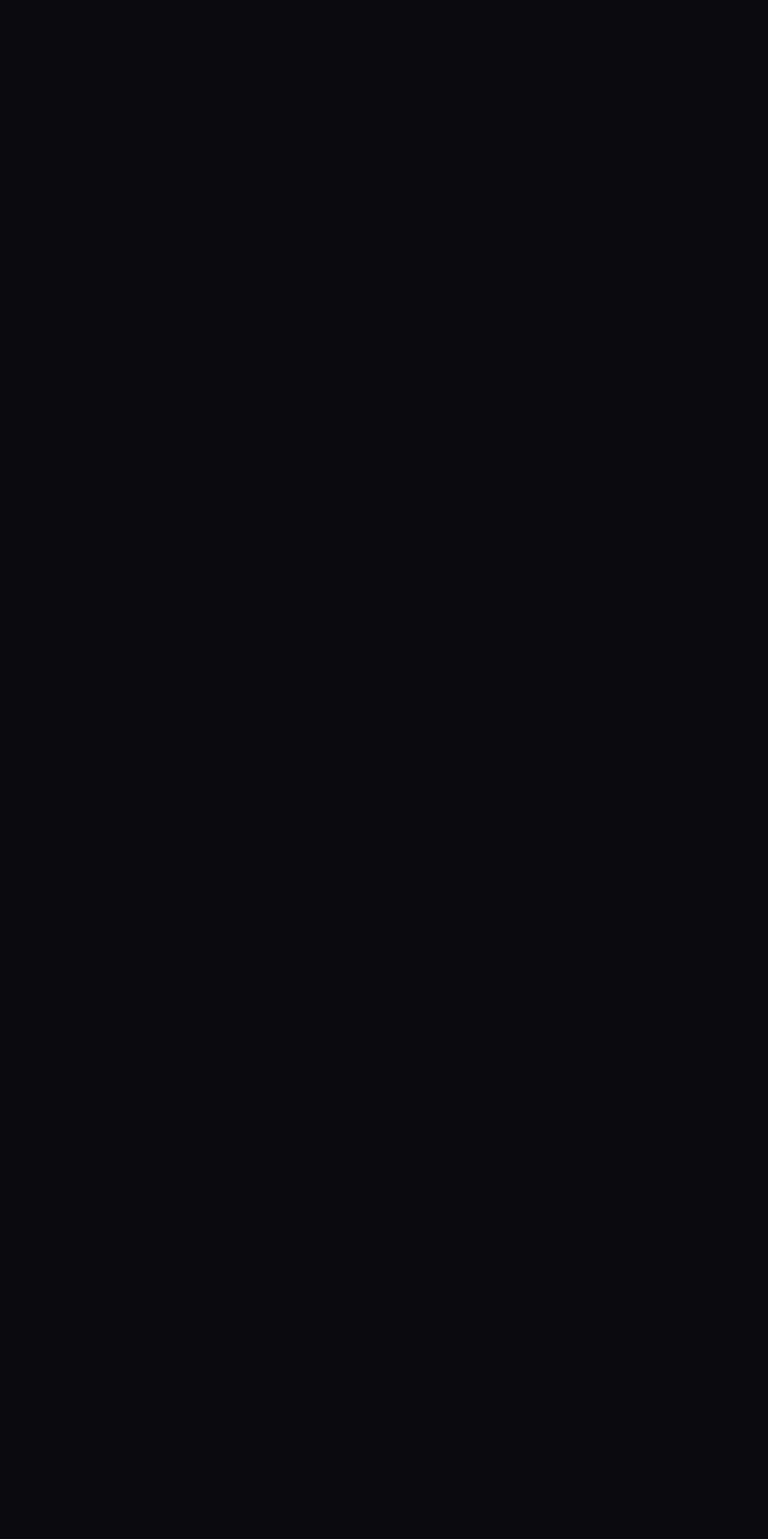
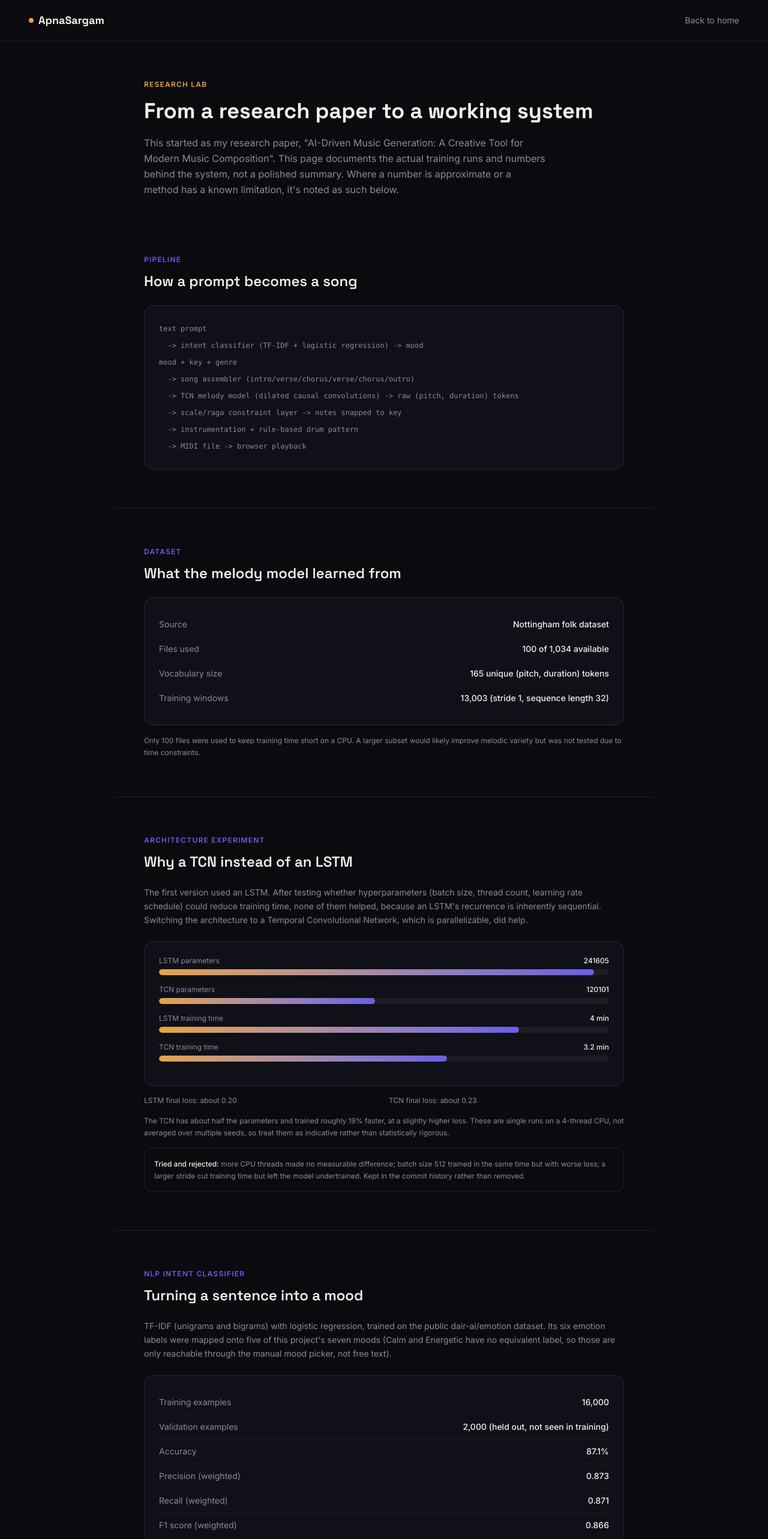
Before and after one commit to Shravan-29/apnasargam, a React (Vite) app in the folder frontend/: page /lab in a window 1280 px wide. Before the commit this address had no page. Shown: the top 2566 px of the page at 60% size. Before the commit the page ends 800 px from the top, so only its background shows below. Built offline with nearby package versions, Linux system fonts and the light colour scheme.

Commit message:
feat: add public Research Lab page with real training metrics and LSTM vs TCN comparison

```diff
--- a/frontend/src/App.tsx
+++ b/frontend/src/App.tsx
@@ -6,6 +6,7 @@ import Register from './components/Register'
 import Generator from './components/Generator'
 import ProjectDetail from './components/ProjectDetail'
 import ProtectedLayout from './components/ProtectedLayout'
+import ResearchLab from './components/ResearchLab'
 
 function App() {
   return (
@@ -14,6 +15,7 @@ function App() {
         <Route path="/" element={<LandingPage />} />
         <Route path="/login" element={<Login />} />
         <Route path="/register" element={<Register />} />
+        <Route path="/lab" element={<ResearchLab />} />
 
         <Route element={<ProtectedLayout />}>
           <Route path="/dashboard" element={<Dashboard />} />
--- a/frontend/src/components/Navbar.tsx
+++ b/frontend/src/components/Navbar.tsx
@@ -17,6 +17,9 @@ export default function Navbar() {
         <a href="#learn" className="hover:text-text transition-colors">
           Features
         </a>
+        <Link to="/lab" className="hover:text-text transition-colors">
+          Research Lab
+        </Link>
       </div>
 
       <div className="flex items-center gap-4">
--- /dev/null
+++ b/frontend/src/components/ResearchLab.tsx
@@ -0,0 +1,164 @@
+import { Link } from 'react-router-dom'
+
+function Section({ eyebrow, title, children }: { eyebrow: string; title: string; children: React.ReactNode }) {
+  return (
+    <section className="max-w-4xl mx-auto px-6 md:px-12 py-16 border-b border-white/10">
+      <div className="text-indigo text-xs uppercase tracking-widest font-semibold mb-3">{eyebrow}</div>
+      <h2 className="font-display text-2xl font-semibold mb-6">{title}</h2>
+      {children}
+    </section>
+  )
+}
+
+function MetricRow({ label, value }: { label: string; value: string }) {
+  return (
+    <div className="flex items-center justify-between py-2.5 border-b border-white/5 last:border-0">
+      <span className="text-sm text-muted">{label}</span>
+      <span className="text-sm font-medium">{value}</span>
+    </div>
+  )
+}
+
+function Bar({ label, value, max, suffix }: { label: string; value: number; max: number; suffix: string }) {
+  const pct = (value / max) * 100
+  return (
+    <div className="mb-4">
+      <div className="flex justify-between text-xs mb-1.5">
+        <span className="text-muted">{label}</span>
+        <span className="font-medium">{value}{suffix}</span>
+      </div>
+      <div className="h-2.5 rounded-full bg-white/5 overflow-hidden">
+        <div className="h-full rounded-full bg-gradient-to-r from-gold to-indigo" style={{ width: `${pct}%` }} />
+      </div>
+    </div>
+  )
+}
+
+export default function ResearchLab() {
+  return (
+    <div className="bg-bg text-text min-h-screen">
+      <nav className="flex items-center justify-between px-6 md:px-12 py-5 border-b border-white/10">
+        <Link to="/" className="font-display font-bold text-lg flex items-center gap-2">
+          <span className="w-2 h-2 rounded-full bg-gold" />
+          ApnaSargam
+        </Link>
+        <Link to="/" className="text-sm text-muted hover:text-text transition-colors">
+          Back to home
+        </Link>
+      </nav>
+
+      <div className="px-6 md:px-12 pt-16 pb-8 max-w-4xl mx-auto">
+        <div className="text-gold text-xs uppercase tracking-widest font-semibold mb-4">Research Lab</div>
+        <h1 className="font-display text-4xl font-bold mb-5">From a research paper to a working system</h1>
+        <p className="text-muted max-w-2xl leading-relaxed">
+          This started as my research paper, "AI-Driven Music Generation: A
+          Creative Tool for Modern Music Composition". This page documents
+          the actual training runs and numbers behind the system, not a
+          polished summary. Where a number is approximate or a method has a
+          known limitation, it's noted as such below.
+        </p>
+      </div>
+
+      <Section eyebrow="Pipeline" title="How a prompt becomes a song">
+        <div className="rounded-2xl border border-white/10 bg-bg-soft p-6 font-mono text-xs text-muted leading-7 overflow-x-auto whitespace-pre">
+{`text prompt
+  -> intent classifier (TF-IDF + logistic regression) -> mood
+mood + key + genre
+  -> song assembler (intro/verse/chorus/verse/chorus/outro)
+  -> TCN melody model (dilated causal convolutions) -> raw (pitch, duration) tokens
+  -> scale/raga constraint layer -> notes snapped to key
+  -> instrumentation + rule-based drum pattern
+  -> MIDI file -> browser playback`}
+        </div>
+      </Section>
+
+      <Section eyebrow="Dataset" title="What the melody model learned from">
+        <div className="rounded-2xl border border-white/10 bg-bg-soft p-6">
+          <MetricRow label="Source" value="Nottingham folk dataset" />
+          <MetricRow label="Files used" value="100 of 1,034 available" />
+          <MetricRow label="Vocabulary size" value="165 unique (pitch, duration) tokens" />
+          <MetricRow label="Training windows" value="13,003 (stride 1, sequence length 32)" />
+        </div>
+        <p className="text-xs text-muted mt-4 leading-relaxed">
+          Only 100 files were used to keep training time short on a CPU. A
+          larger subset would likely improve melodic variety but was not
+          tested due to time constraints.
+        </p>
+      </Section>
+
+      <Section eyebrow="Architecture experiment" title="Why a TCN instead of an LSTM">
+        <p className="text-sm text-muted mb-6 leading-relaxed">
+          The first version used an LSTM. After testing whether hyperparameters
+          (batch size, thread count, learning rate schedule) could reduce
+          training time, none of them helped, because an LSTM's recurrence is
+          inherently sequential. Switching the architecture to a Temporal
+          Convolutional Network, which is parallelizable, did help.
+        </p>
+
+        <div className="rounded-2xl border border-white/10 bg-bg-soft p-6">
+          <Bar label="LSTM parameters" value={241605} max={250000} suffix="" />
+          <Bar label="TCN parameters" value={120101} max={250000} suffix="" />
+          <Bar label="LSTM training time" value={4.0} max={5} suffix=" min" />
+          <Bar label="TCN training time" value={3.2} max={5} suffix=" min" />
+        </div>
+
+        <div className="grid grid-cols-2 gap-4 mt-4 text-xs text-muted">
+          <p>LSTM final loss: about 0.20</p>
+          <p>TCN final loss: about 0.23</p>
+        </div>
+
+        <p className="text-xs text-muted mt-4 leading-relaxed">
+          The TCN has about half the parameters and trained roughly 19% faster,
+          at a slightly higher loss. These are single runs on a 4-thread CPU,
+          not averaged over multiple seeds, so treat them as indicative rather
+          than statistically rigorous.
+        </p>
+
+        <div className="mt-4 rounded-xl border border-white/10 p-4 text-xs text-muted leading-relaxed">
+          <span className="text-text font-medium">Tried and rejected:</span> more
+          CPU threads made no measurable difference; batch size 512 trained in
+          the same time but with worse loss; a larger stride cut training time
+          but left the model undertrained. Kept in the commit history rather
+          than removed.
+        </div>
+      </Section>
+
+      <Section eyebrow="NLP intent classifier" title="Turning a sentence into a mood">
+        <p className="text-sm text-muted mb-6 leading-relaxed">
+          TF-IDF (unigrams and bigrams) with logistic regression, trained on
+          the public dair-ai/emotion dataset. Its six emotion labels were
+          mapped onto five of this project's seven moods (Calm and Energetic
+          have no equivalent label, so those are only reachable through the
+          manual mood picker, not free text).
+        </p>
+
+        <div className="rounded-2xl border border-white/10 bg-bg-soft p-6">
+          <MetricRow label="Training examples" value="16,000" />
+          <MetricRow label="Validation examples" value="2,000 (held out, not seen in training)" />
+          <MetricRow label="Accuracy" value="87.1%" />
+          <MetricRow label="Precision (weighted)" value="0.873" />
+          <MetricRow label="Recall (weighted)" value="0.871" />
+          <MetricRow label="F1 score (weighted)" value="0.866" />
+        </div>
+      </Section>
+
+      <Section eyebrow="Known limitations" title="What this system does not do well yet">
+        <ul className="text-sm text-muted flex flex-col gap-3 leading-relaxed list-disc pl-5">
+          <li>Genre (Rock, Jazz, Hip-hop, etc.) changes instrumentation and the drum pattern, not the melody model itself. No genre-specific training data was used.</li>
+          <li>Playback uses a general MIDI soundfont in the browser, so instruments like flute or sitar sound synthetic rather than like a recording.</li>
+          <li>The melody model was trained on 100 files for speed; quality is bounded by that dataset size.</li>
+          <li>No automated listening evaluation exists; quality was judged by ear, not a metric.</li>
+        </ul>
+      </Section>
+
+      <div className="px-6 md:px-12 py-16 max-w-4xl mx-auto text-center">
+        <Link
+          to="/register"
+          className="inline-block px-7 py-3.5 rounded-full bg-gold text-black font-semibold text-sm hover:-translate-y-0.5 transition-transform"
+        >
+          Try generating a track
+        </Link>
+      </div>
+    </div>
+  )
+}
```
